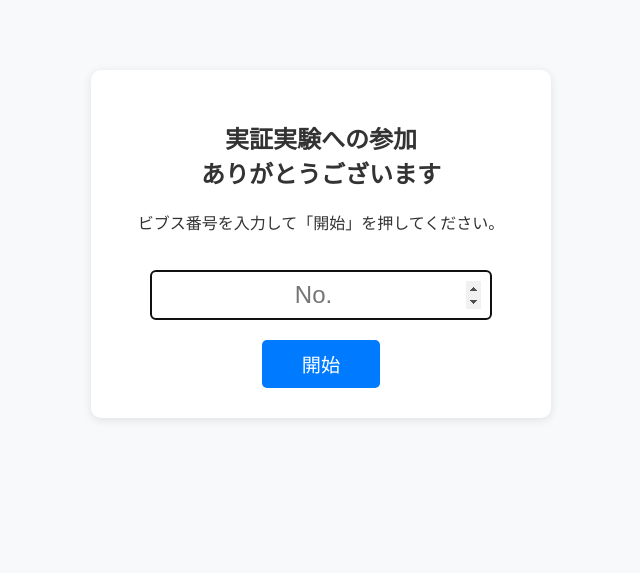
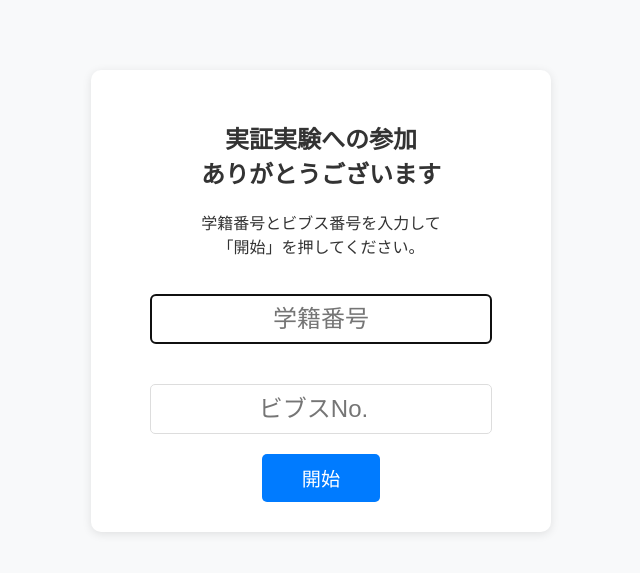
Before and after one commit to kt1258/University-cafeteria-crowding-status, a Flask app: page /monitor in a window 1280 px wide. Shown: the top 573 px of the page, without its empty margins (319-959 px from the left). Run offline with Flask 3, Linux system fonts and the light colour scheme.

Commit message:
Update input fields for login form

```diff
--- a/templates/index.html
+++ b/templates/index.html
@@ -312,9 +312,12 @@
 {% else %}
   <div class="login-container">
     <h2>実証実験への参加<br>ありがとうございます</h2>
-    <p>ビブス番号を入力して「開始」を押してください。</p>
+    <p>学籍番号とビブス番号を入力して<br>「開始」を押してください。</p>
     <form method="POST" action="/monitor?auth={{ user_key }}">
-      <input type="number" name="bib_number" class="login-input" placeholder="No." required autofocus>
+      <input type="text" name="student_id" class="login-input" placeholder="学籍番号" required autofocus>
+
+      <input type="number" name="bib_number" class="login-input" placeholder="ビブスNo." required>
+
       <br>
       <button type="submit" class="login-button">開始</button>
     </form>
```
